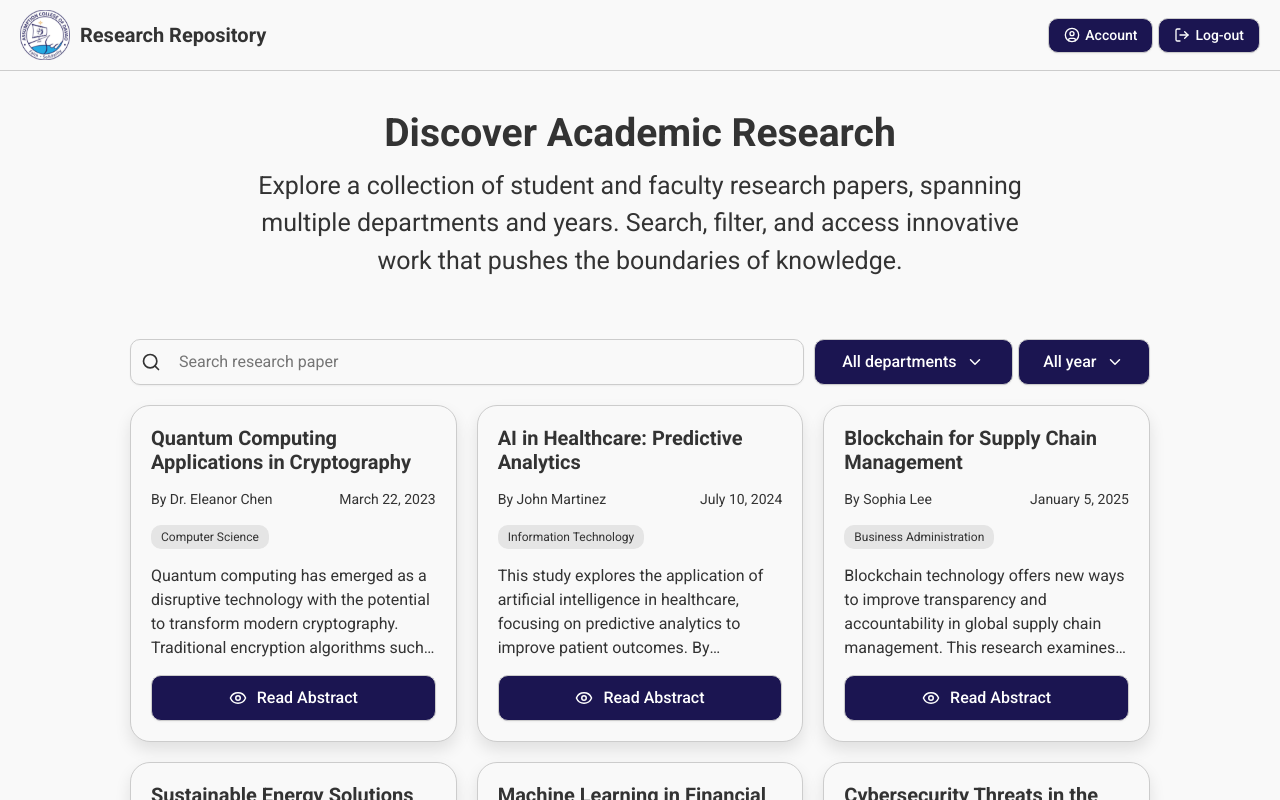
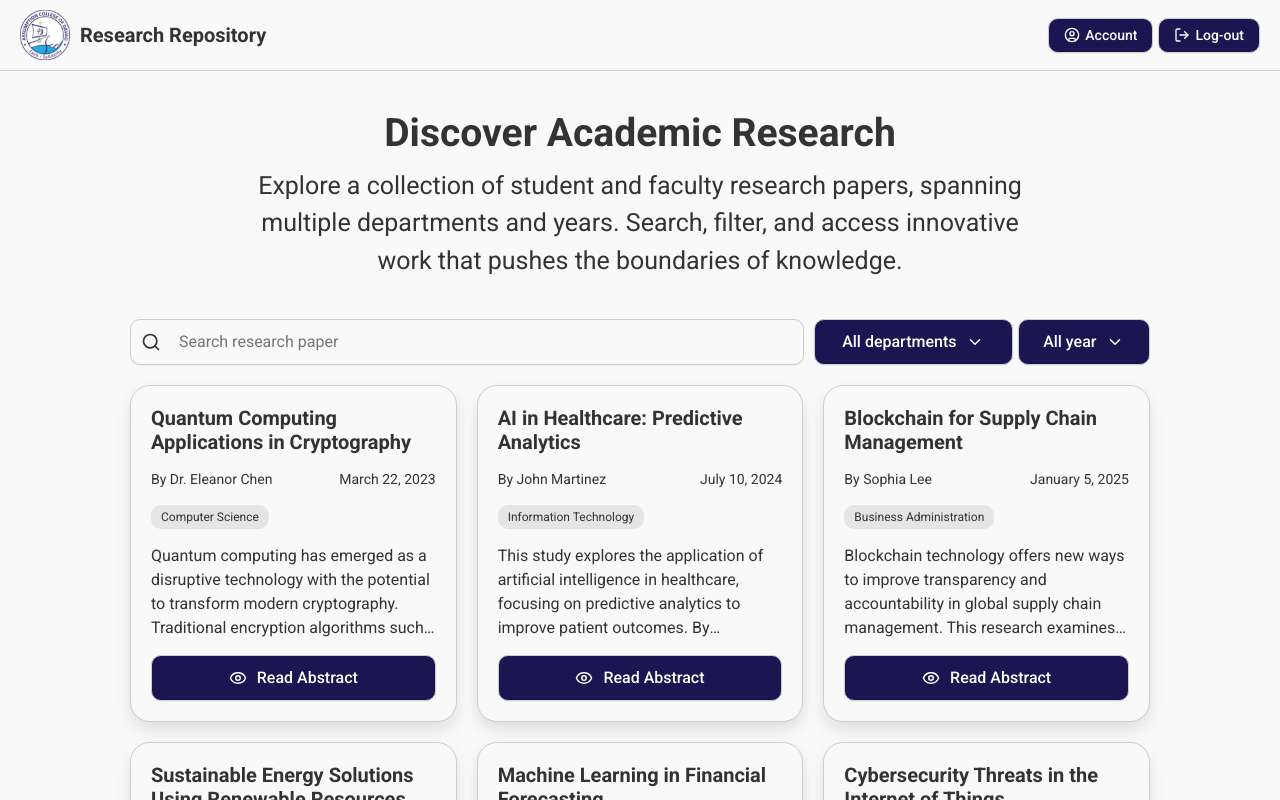
Before and after one commit to r4ppz19/research-library, a React (Vite) app: page /#/student/dashboard in a window 1280 px wide. Shown: the top 800 px of the page. Built offline with nearby package versions, Linux system fonts and the light colour scheme.

Commit message:
refractor: adjust margin and padding in heroSection and text styles

```diff
--- a/src/pages/dashboard/StudentDashboard.module.css
+++ b/src/pages/dashboard/StudentDashboard.module.css
@@ -15,7 +15,6 @@
   align-items: center;
   text-align: center;
   gap: 10px;
-  margin: 10px 0px;
 }
 
 .header {
@@ -28,7 +27,7 @@
   color: var(--color-text);
   font-size: var(--font-size-h4);
   font-weight: var(--font-weight-regular);
-  padding-bottom: 30px;
+  padding-bottom: 10px;
 }
 
 .searchSection {
@@ -75,6 +74,10 @@
     padding: 100px 80px;
   }
 
+  .heroSection {
+    margin: 10px 0px;
+  }
+
   .researchSection {
     display: grid;
     grid-template-columns: repeat(3, 1fr);
```
